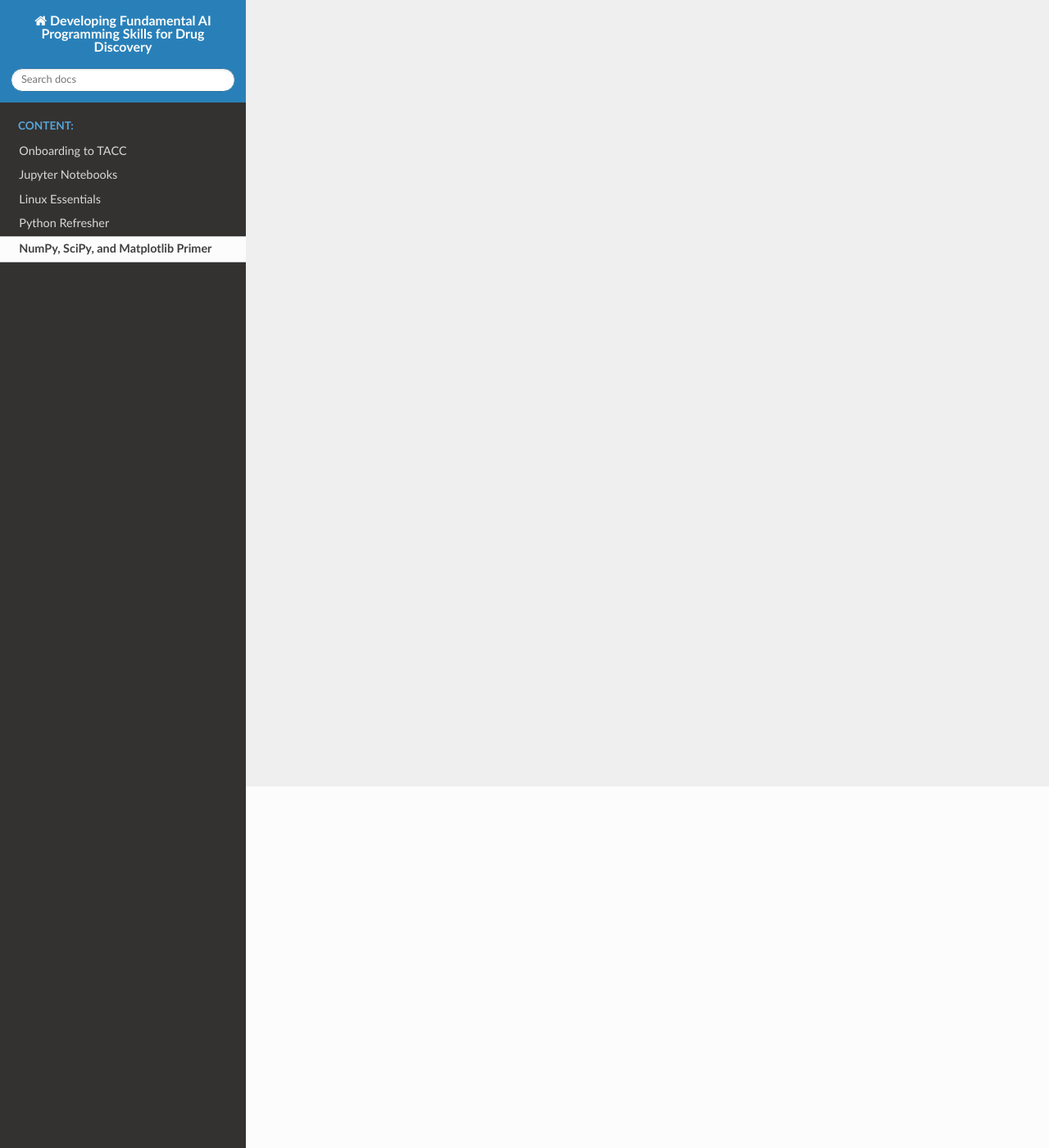
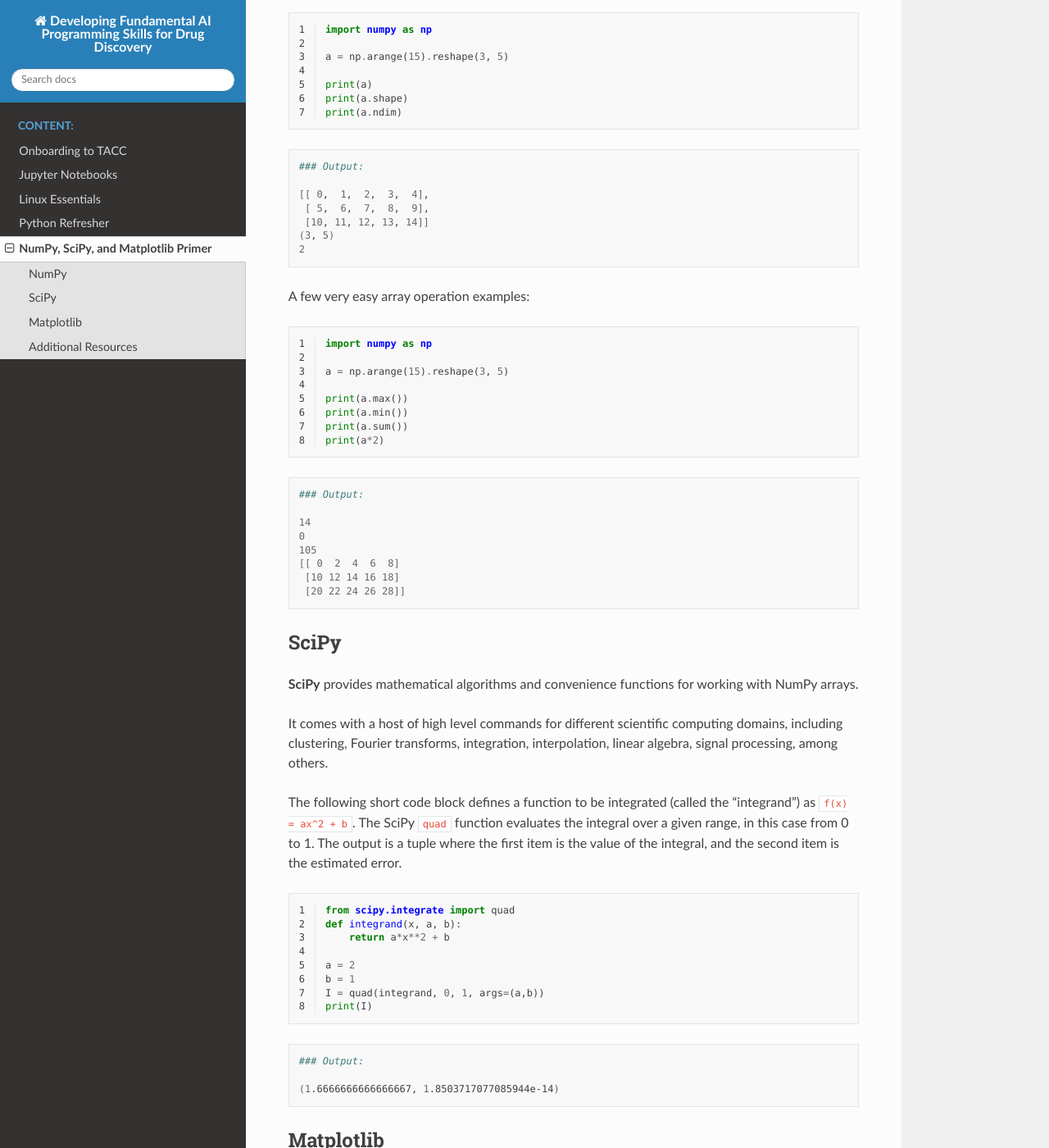
Before and after one commit to wjallen/ai-drug-discovery, a Sphinx documentation site: the page built from docs/content/numpy_scipy_matplotlib.rst, in a window 1280 px wide and 1400 px high, scrolled down 441 px. Shown: the whole window at 82% size. Built offline with Sphinx 7.4.7 and the Read the Docs theme 2.0.0, drawn with Linux system fonts in a browser that asks for light colours; some of the changed text lies outside the part shown.

Commit message:
added quick numpy scipy matplotlib examples

```diff
--- a/docs/content/numpy_scipy_matplotlib.rst
+++ b/docs/content/numpy_scipy_matplotlib.rst
@@ -1,2 +1,159 @@
 NumPy, SciPy, and Matplotlib Primer
 ===================================
+
+NumPy, SciPy, and Matplotlib are three complementary and important Python
+libraries that are useful for exploratory data analysis and machine learning.
+This primer is a high-level introduction to each library, providing short
+examples for each.
+
+NumPy
+-----
+
+**NumPy** provides a multidimensional array object for very fast operations on
+numerical data (e.g. arithmetic, logical, sorting, selecting, transforming,
+statistical, etc.).
+
+Much faster than doing similar operations with normal Python data types because
+it uses pre-complied, vectorized C code behind the scenes.
+
+
+.. code-block:: python3
+   :linenos:
+
+   import numpy as np
+
+   a = np.arange(15).reshape(3, 5)
+
+   print(a)
+   print(a.shape)
+   print(a.ndim)
+
+
+.. code-block:: bash
+
+   ### Output:
+
+   [[ 0,  1,  2,  3,  4],
+    [ 5,  6,  7,  8,  9],
+    [10, 11, 12, 13, 14]]
+   (3, 5)
+   2
+
+A few very easy array operation examples:
+
+.. code-block:: python3
+   :linenos:
+
+   import numpy as np
+
+   a = np.arange(15).reshape(3, 5)
+
+   print(a.max())
+   print(a.min())
+   print(a.sum())
+   print(a*2)
+
+
+.. code-block:: bash
+
+   ### Output:
+
+   14
+   0
+   105
+   [[ 0  2  4  6  8]
+    [10 12 14 16 18]
+    [20 22 24 26 28]]
+
+
+SciPy
+-----
+
+**SciPy** provides mathematical algorithms and convenience functions for working
+with NumPy arrays.
+
+It comes with a host of high level commands for different scientific computing
+domains, including clustering, Fourier transforms, integration, interpolation,
+linear algebra, signal processing, among others.
+
+The following short code block defines a function to be integrated (called the
+"integrand") as ``f(x) = ax^2 + b``. The SciPy ``quad`` function evaluates the
+integral over a given range, in this case from 0 to 1. The output is a tuple
+where the first item is the value of the integral, and the second item is the
+estimated error.
+
+.. code-block:: python3
+   :linenos:
+
+   from scipy.integrate import quad
+   def integrand(x, a, b):
+       return a*x**2 + b
+
+   a = 2
+   b = 1
+   I = quad(integrand, 0, 1, args=(a,b))
+   print(I)
+
+.. code-block:: bash
+
+   ### Output:
+
+   (1.6666666666666667, 1.8503717077085944e-14)
+
+
+Matplotlib
+----------
+
+**Matplotlib** provides utilities for creating static, animated, and interactive
+visualizations of data.
+
+You can use it to create many different types of plots (line, histogram, scatter,
+countour, 3D, etc.) with full control over all labels, colors, styles, etc.
+
+
+.. code-block:: python3
+   :linenos:
+
+   import matplotlib.pyplot as plt
+   import numpy as np
+
+   x = np.linspace(0, 2*np.pi, 50)
+   plt.plot(x, np.sin(x))
+   plt.show()
+
+
+.. figure:: images/sin_wave_1.png
+    :width: 300px
+    :align: center
+
+
+.. code-block:: python3
+   :linenos:
+
+   import matplotlib.pyplot as plt
+   import numpy as np
+
+   x = np.linspace(0, 2*np.pi, 50)
+   plt.plot(x, np.sin(x), 'r-o', x, np.sin(2*x), 'g--')
+   plt.show()
+
+
+.. figure:: images/sin_wave_2.png
+    :width: 300px
+    :align: center
+
+
+.. code-block:: python3
+   :linenos:
+
+   # save the image to file instead
+   plt.savefig('my_sinwave.png')
+
+
+
+Additional Resources
+--------------------
+
+* `NumPy Docs <https://numpy.org/doc/stable/>`_
+* `SciPy Docs <https://scipy.github.io/devdocs/index.html>`_
+* `Matplotlib Docs <https://matplotlib.org/stable/users/index>`_
```
Also changed, not shown: docs/content/images/sin_wave_1.png (added), docs/content/images/sin_wave_2.png (added).
